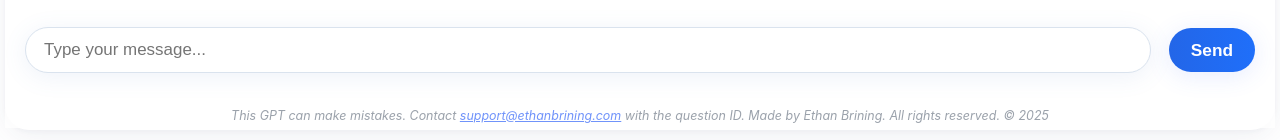
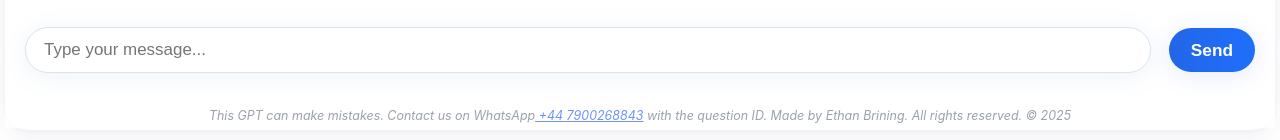
Before and after one commit to EthanB369/Part-A-Generator-WhitehorseMaritime, a Flask app: page / in a window 1280 px wide. Shown: the part 660-800 px from the top of the page. Run offline with Flask 3, Linux system fonts and the light colour scheme.

Commit message:
Amend footer for Whitehorse

```diff
--- a/Part-A-Generator-main/templates/index.html
+++ b/Part-A-Generator-main/templates/index.html
@@ -16,7 +16,7 @@
       <button id="send-button" type="submit">Send</button>
     </form>
     <div class="gpt-footer">
-      This GPT can make mistakes. Contact <a href="mailto:support@ethanbrining.com">support@ethanbrining.com</a> with the question ID.
+      This GPT can make mistakes. Contact us on WhatsApp<a href="<a href="https://wa.me/447900268843" target="_blank"> +44 7900268843</a> with the question ID.
       Made by Ethan Brining. All rights reserved. &copy; 2025
     </div>
   </div>
```
